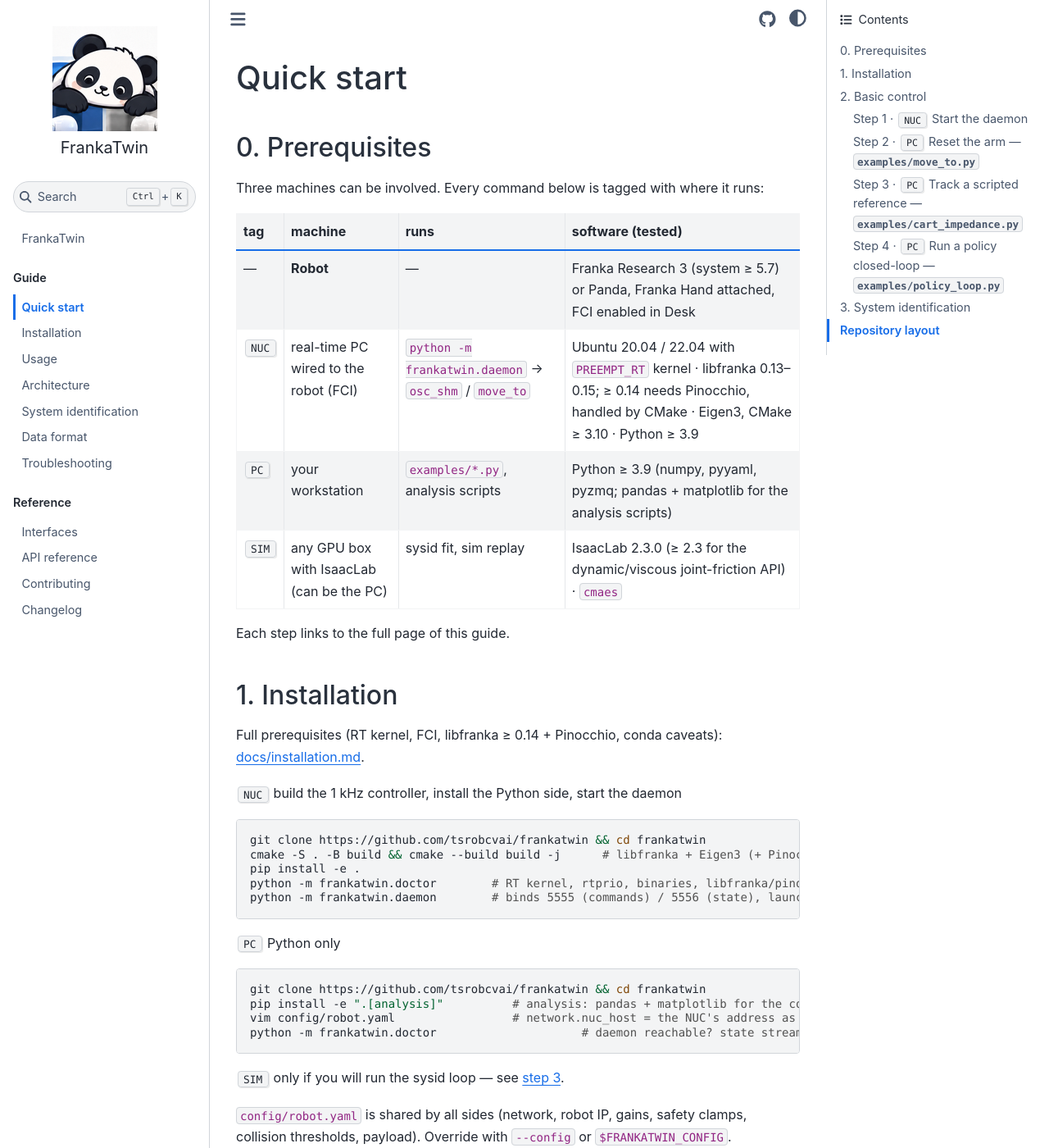
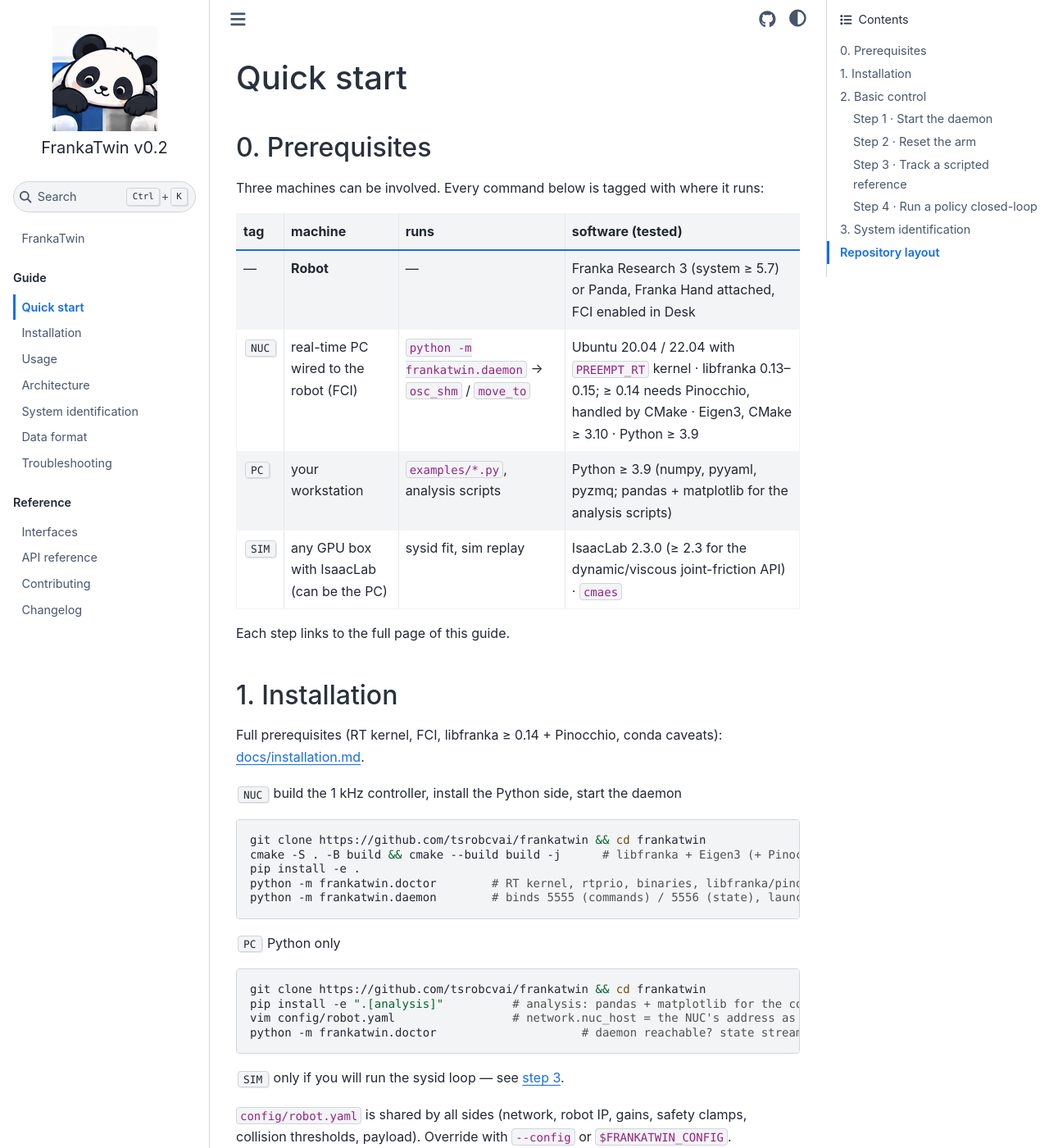
Before and after one commit to tsrobcvai/frankatwin, a Sphinx documentation site: the page built from docs/quickstart.md, in a window 1280 px wide and 1400 px high. Shown: the whole window at 82% size. Built offline with Sphinx 7.4.7 and the Sphinx Book theme 1.1.4, drawn with Linux system fonts in a browser that asks for light colours; some of the changed text lies outside the part shown.

Commit message:
docs: plain headings (machine tags moved into the body), current version stated, equal header icon size
- sysid.md / quickstart.md: no <kbd> tags, links or code in headings, so the
  page table of contents renders like every other page; the NUC/PC/SIM tag is
  the first line of each step instead.
- index.md: "Current version: v0.2" up front; sidebar title "FrankaTwin v0.2";
  conf.py version/release.
- custom.css: the repository button icon gets the same size/baseline as the
  light-dark toggle (the theme omits fa-lg on it).

Co-Authored-By: Claude Fable 5.1 <noreply@anthropic.com>

````diff
--- a/docs/_static/custom.css
+++ b/docs/_static/custom.css
@@ -10,3 +10,11 @@ kbd {
   color: var(--pst-color-text-base);
 }
 table.table td, table.table th { vertical-align: top; }
+
+/* Header buttons: the repository icon lacks Font Awesome's fa-lg that the
+   light/dark toggle uses; give it the same size and baseline. */
+.article-header-buttons .btn-source-repository-button .fab {
+  font-size: 1.25em;
+  line-height: 0.75em;
+  vertical-align: -0.0667em;
+}
--- a/docs/conf.py
+++ b/docs/conf.py
@@ -9,6 +9,7 @@ sys.path.insert(0, os.path.abspath("../python"))  # autodoc imports frankatwin f
 project = "FrankaTwin"
 author = "Tao Sun, Patrick Yin"
 copyright = f"{date.today().year}, {author}"
+version = "0.2"
 release = "0.2.0"
 
 extensions = [
@@ -65,7 +66,7 @@ html_theme_options = {
     "max_navbar_depth": 3,
     "show_toc_level": 2,           # right-hand "On this page"
     "navigation_with_keys": True,
-    "logo": {"text": "FrankaTwin"},
+    "logo": {"text": "FrankaTwin v0.2"},
 }
 copybutton_prompt_text = r"\$ |>>> "
 copybutton_prompt_is_regexp = True
--- a/docs/quickstart.md
+++ b/docs/quickstart.md
@@ -49,7 +49,9 @@ Four steps: bring the controller up on the NUC, then drive the arm from the PC
 with three scripts (each takes `--config robot.yaml`; the two controllers they
 use are described in [Architecture](architecture.md)).
 
-### Step 1 · <kbd>NUC</kbd> Start the daemon
+### Step 1 · Start the daemon
+
+<kbd>NUC</kbd>
 
 ```bash
 python -m frankatwin.daemon -v
````
Also changed, not shown: other parts of docs/quickstart.md (+9 -3 lines), docs/index.md (+3 -0 lines), docs/sysid.md (+15 -5 lines).
